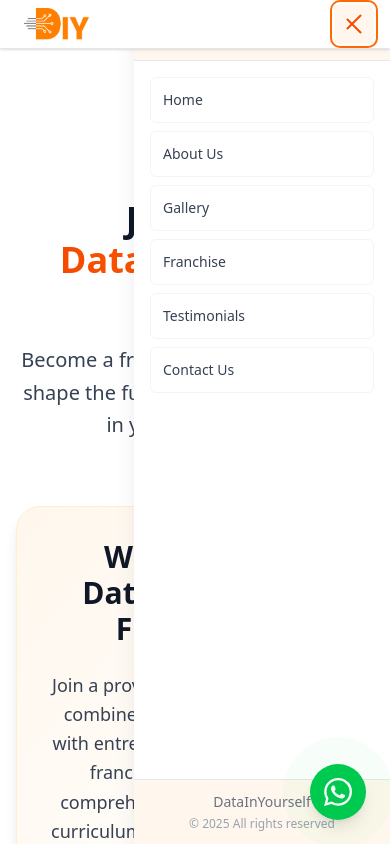
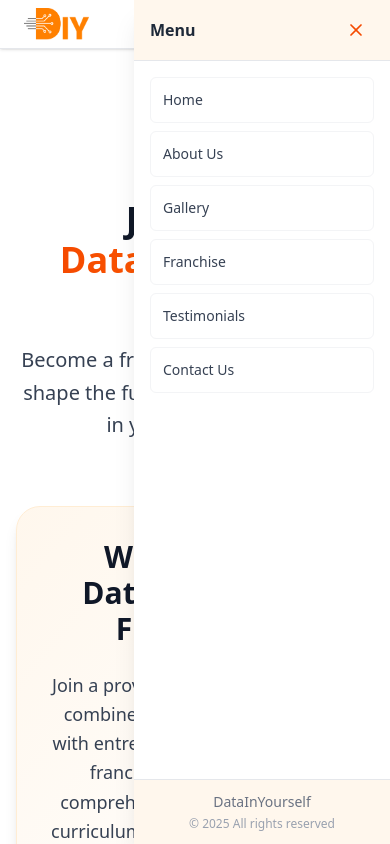
Before and after one commit to nilimaSahu22/DataInYourself, a Next.js app: page /franchise in a window 390 px wide. Both pictures are taken after a click on the button 354 px from the left and 24 px from the top of the page. Shown: the top 844 px of the page. Built offline with nearby package versions, Linux system fonts and the light colour scheme.

Commit message:
the side bar will now apper over the header when opened in mobile viewport

```diff
--- a/app/components/layout/Header.tsx
+++ b/app/components/layout/Header.tsx
@@ -105,7 +105,7 @@
             </nav>
 
             {/* Right Section - Hamburger Menu Button */}
-            <div className="lg:hidden flex-shrink-0">
+            <div className="lg:hidden flex-shrink-0 " style={{zIndex: 999999}}>
               <button
                 onClick={toggleMobileMenu}
                 className={`p-2 sm:p-3 rounded-md transition-all duration-200 focus:outline-none focus:ring-2 focus:ring-orange-500 focus:ring-offset-2 ${
@@ -143,14 +143,14 @@
       {/* Mobile Sidebar Overlay */}
       {isMobileMenuOpen && (
         <div
-          className="fixed inset-0  bg-opacity-30 z-40 lg:hidden"
+          className="fixed inset-0  bg-opacity-10 z-[999999] lg:hidden"
           onClick={closeMobileMenu}
         ></div>
       )}
 
       {/* Mobile Sidebar */}
       <div
-        className={`fixed top-0 right-0 h-full w-64 sm:w-72 bg-white shadow-xl z-50 transform transition-transform duration-300 ease-in-out lg:hidden ${
+        className={`fixed top-0 right-0 h-full w-64 sm:w-72 bg-white shadow-xl z-[9999999] transform transition-transform duration-300 ease-in-out lg:hidden ${
           isMobileMenuOpen ? 'translate-x-0' : 'translate-x-full'
         }`}
       >
```
